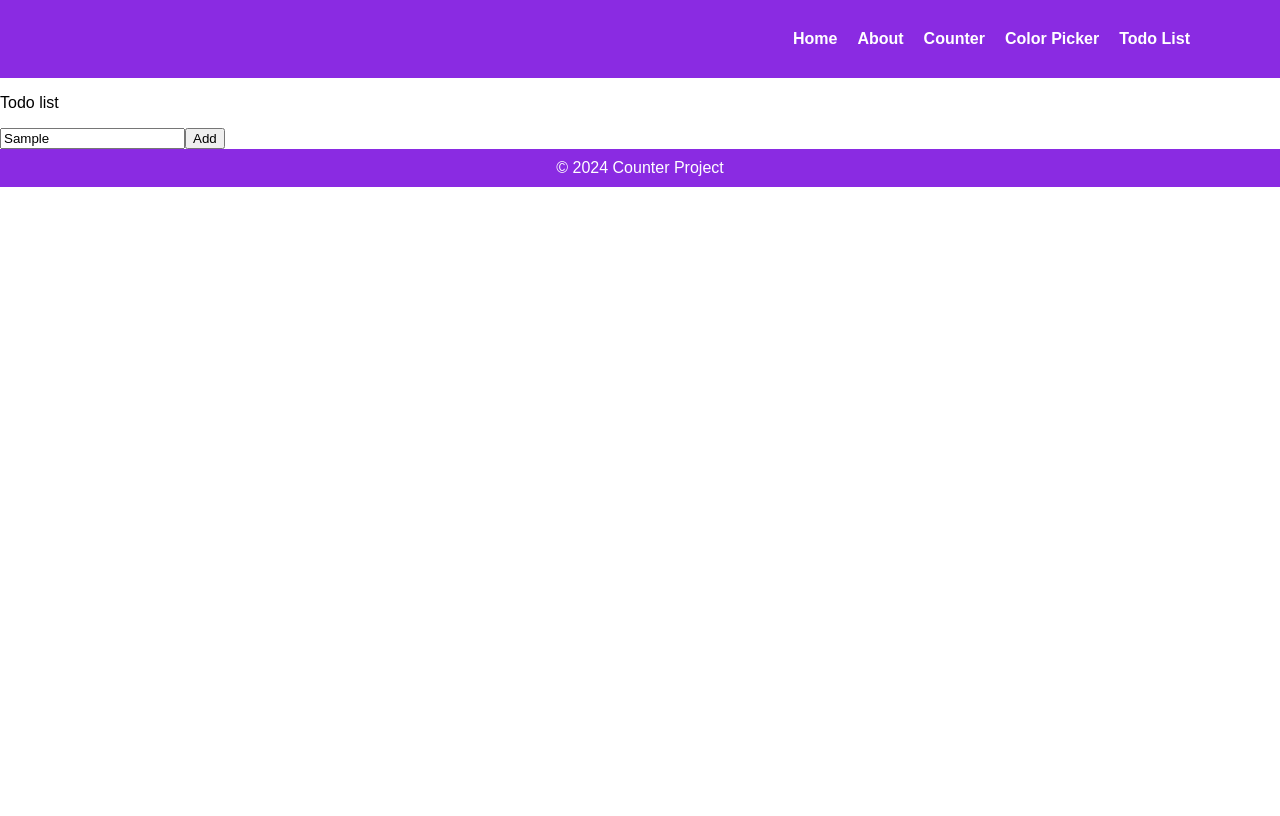
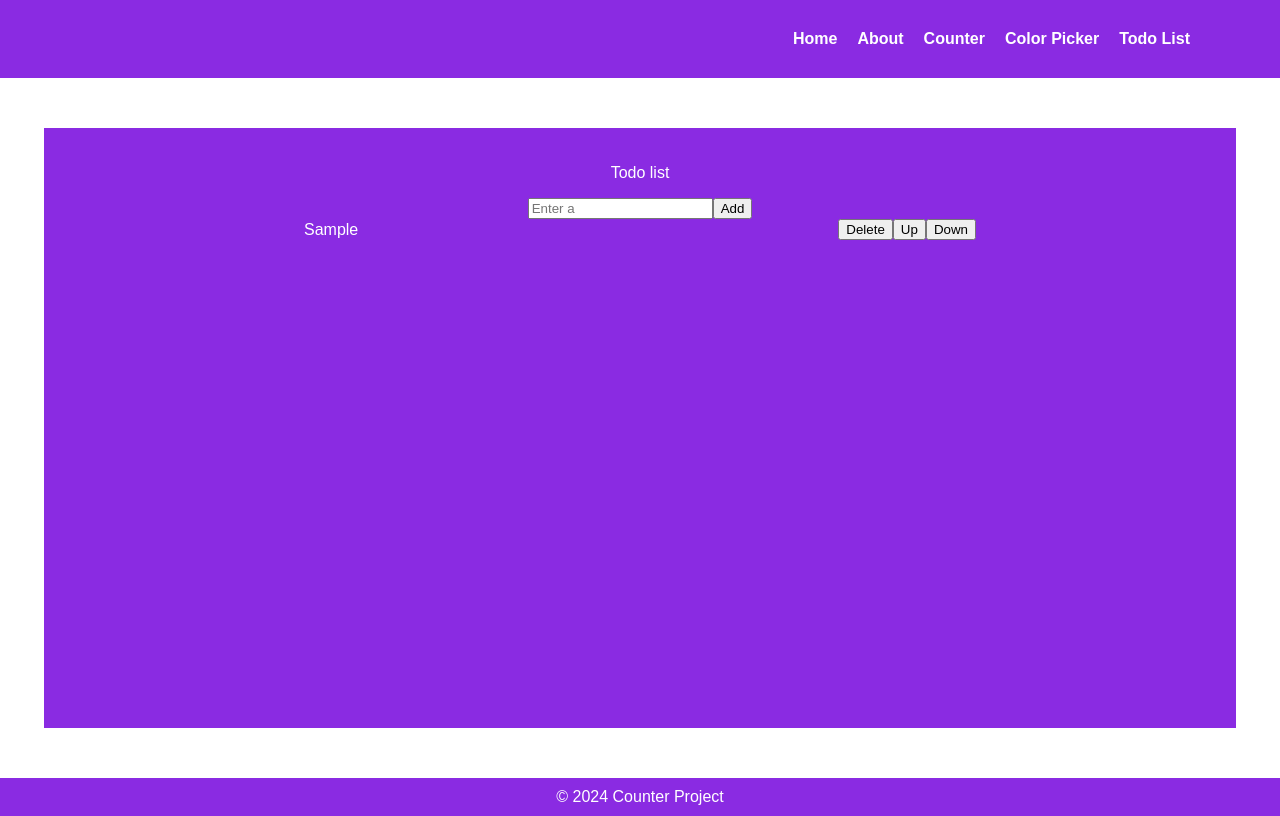
Before and after one commit to Pinar1987/react-gallery, a React (Create React App) app: page /todo-list in a window 1280 px wide. Both pictures are taken after typing "Sample" into the empty fields and a click on the button "Add". Built offline with nearby package versions, Linux system fonts and the light colour scheme.

Commit message:
Todolist list done

```diff
--- a/src/components/TodoListInput.jsx
+++ b/src/components/TodoListInput.jsx
@@ -1,16 +1,25 @@
+import { useState } from "react"
 
 
-const TodoListInput = () => {
+const TodoListInput = ({tasks, setTasks}) => {
+
+    const [newTask, setNewTask] = useState("")
+
+    const addTask = () => {
+        setTasks([...tasks, newTask])
+        setNewTask("")
+        console.log(tasks)
+    }
+
     return(
         <div>
             <input type="text"
-                placeholder="Enter a"  />
-
-
-            <button>Add</button>
-
+                placeholder="Enter a"
+                value = {newTask}
+                onChange={(e) => setNewTask(e.target.value)}
+            />
+            <button onClick={addTask}>Add</button>
         </div>
-
     )
 }
 
--- a/src/components/TodoListList.jsx
+++ b/src/components/TodoListList.jsx
@@ -0,0 +1,37 @@
+
+
+const TodoListList = ({task, index, tasks, setTasks}) => {
+
+    const removeTask = (index) => {
+        const removedTask = tasks.filter((_,i) => i !== index)
+        setTasks(removedTask)
+    }
+
+    const moveUp = (index) => {
+        if (index > 0) {
+            const movedTasks = [...tasks];
+            [movedTasks[index-1], movedTasks[index]]=[movedTasks[index], movedTasks[index-1]]
+            setTasks(movedTasks)
+        }
+    }
+
+    const moveDown = (index) => {
+        if (index < tasks.length -1){
+            const movedTasks = [...tasks];
+            [movedTasks[index+1], movedTasks[index]]=[movedTasks[index], movedTasks[index+1]]
+            setTasks(movedTasks)
+        }
+    }
+    return(
+        <div style={{display:"flex", alignItems:"center", justifyContent:"space-around"}}>
+            <span>{task}</span>
+            <div>
+                <button onClick={() => removeTask(index)}>Delete</button>
+                <button onClick={() => moveUp(index)}>Up</button>
+                <button onClick={() => moveDown(index)}>Down</button>
+            </div>
+        </div>
+    )
+}
+
+export default TodoListList
--- a/src/pages/TodoList.jsx
+++ b/src/pages/TodoList.jsx
@@ -1,12 +1,20 @@
+import { useState } from "react"
 import TodoListInput from "../components/TodoListInput"
+import TodoListList from "../components/TodoListList"
 
 const TodoList  = () => {
 
+    const [tasks, setTasks] = useState([])
 
     return(
-        <div>
+        <div style={{backgroundColor: "blueviolet", color:"white", width:"90vw", height:"70vh", margin:"50px auto", padding:"20px", textAlign:"center"}}>
             <p>Todo list</p>
-            <TodoListInput/>
+            <TodoListInput tasks = {tasks} setTasks= {setTasks}/>
+            {tasks.map((task, index) => (
+                <TodoListList key={index} task={task} index={index}  tasks = {tasks} setTasks = {setTasks}/>
+            ))}
+
+
         </div>
     )
 }
```
